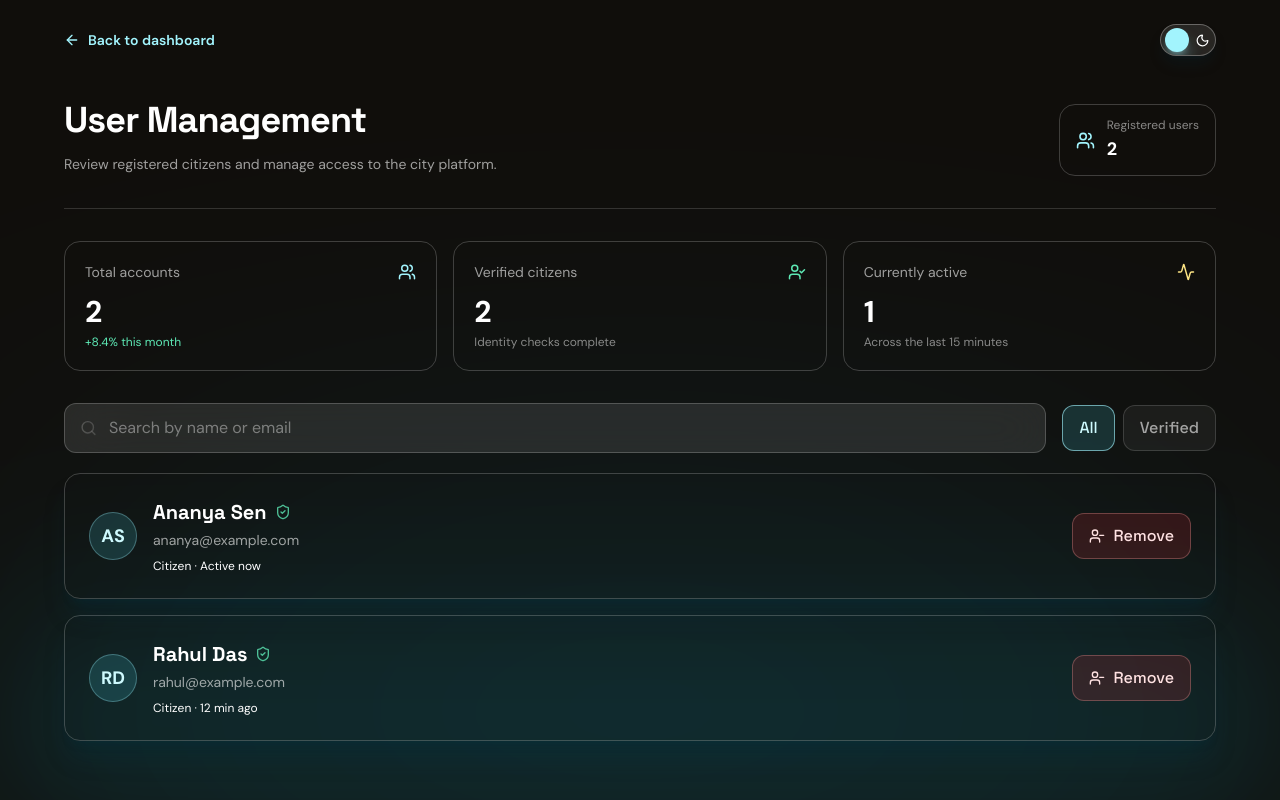
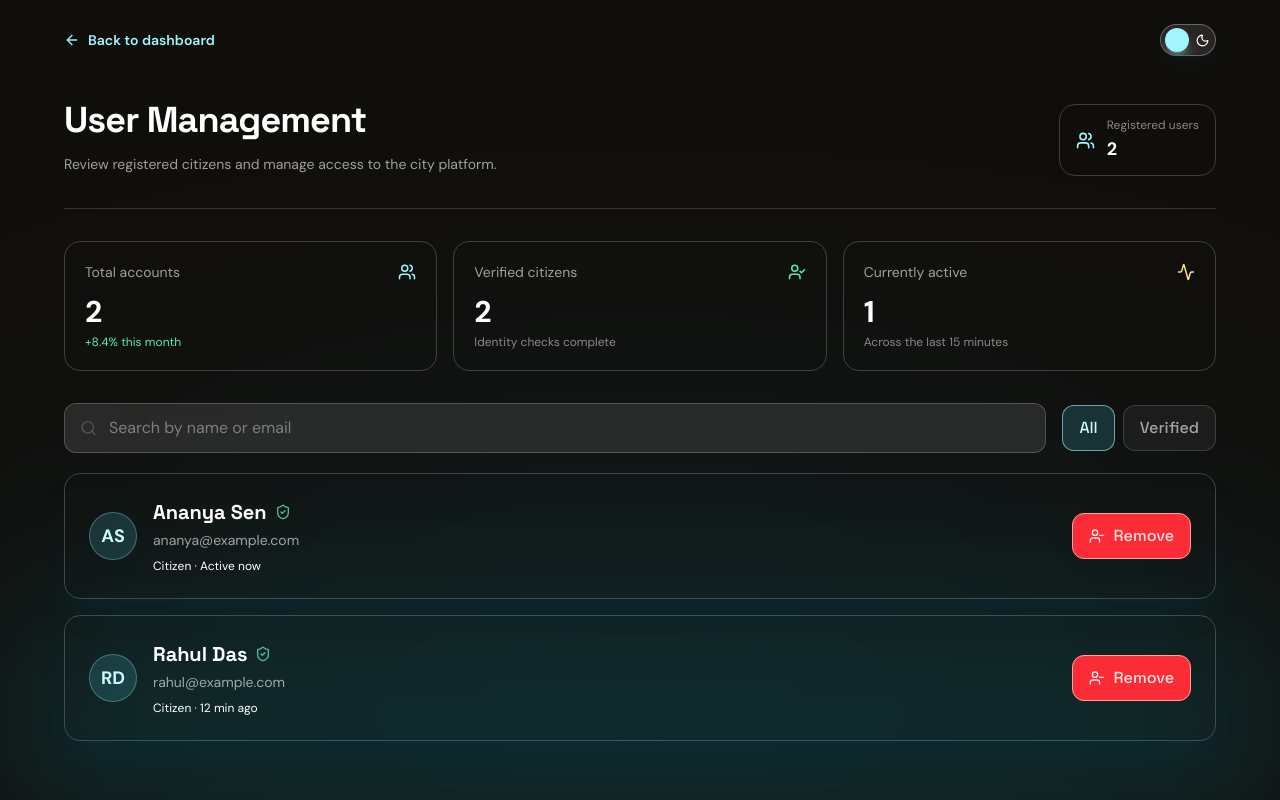
Before and after one commit to 007subhajitrajhalder/Amar-Sohor, a React app in the folder frontend/: page /admin/users in a window 1280 px wide. Built offline with nearby package versions, Linux system fonts and the light colour scheme; the HTML template or start-up script is replaced by a standard one.

Commit message:
button change

```diff
--- a/frontend/src/pages/admin/UserManagementPage.jsx
+++ b/frontend/src/pages/admin/UserManagementPage.jsx
@@ -259,7 +259,7 @@ function UserManagementPage() {
                   type="button"
                   aria-label={`Remove ${user.name}`}
                   onClick={() => removeUser(user)}
-                  className="admin-danger-action inline-flex items-center justify-center gap-2 rounded-xl border border-red-300/30 bg-red-500/15 px-4 py-2.5 text-sm font-bold text-red-100 transition hover:border-red-200/60 hover:bg-red-500/30"
+                  className="admin-danger-action inline-flex items-center justify-center gap-2 rounded-xl border border-red-300 bg-red-500 px-4 py-2.5 text-sm font-bold text-red-100 transition hover:border-red-200/60 hover:bg-red-500/30"
                 >
                   <UserMinus size={16} aria-hidden="true" />
                   Remove
```
